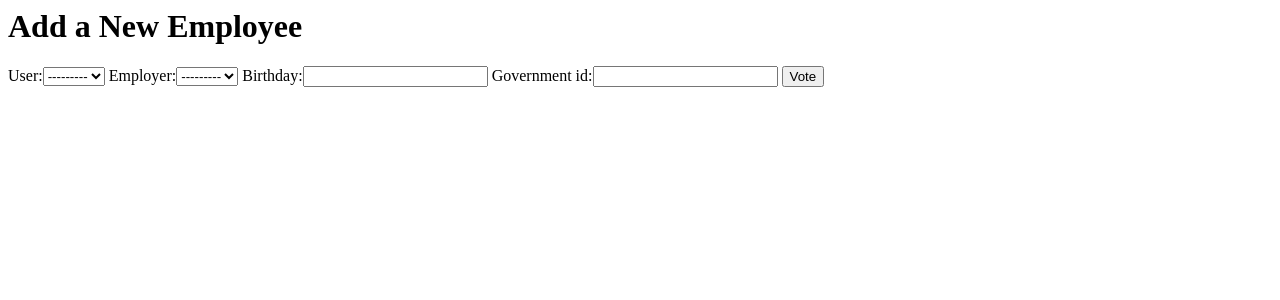
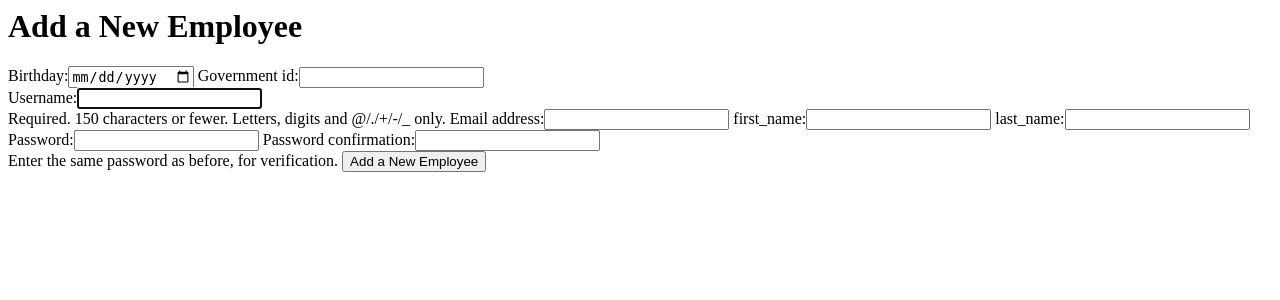
Before and after one commit to cocobango/babi, a Django app: page /reports/user_management/add_employee in a window 1280 px wide. Shown: the top 300 px of the page. Run offline with Django 3.2, Linux system fonts and the light colour scheme; data that the repository does not hold is empty.

Commit message:
added .gitignore, removed pesky pyc files, add employee works, view users has basic function

```diff
--- a/wage_reports/reports/forms.py
+++ b/wage_reports/reports/forms.py
@@ -1,11 +1,23 @@
-from django.forms import ModelForm, Textarea
+from django import forms
+from django.forms import ModelForm, Textarea , EmailField , CharField
 from reports.models import Monthly_employee_data , Employee
 from django.utils.translation import ugettext_lazy as _
 
+from django.contrib.auth.models import User
+from django.contrib.auth.forms import UserCreationForm
+
+
+class Html5DateInput(forms.DateInput):
+    input_type = 'date'
+
+
 class EmployeeForm(ModelForm):
     class Meta:
+        widgets = {
+            'birthday': Html5DateInput()
+        }
         model = Employee
-        fields = '__all__'
+        fields = fields = ['birthday' , 'government_id']
         labels = {
             # 'name': _('Writer'),
         }
@@ -18,7 +30,29 @@ class EmployeeForm(ModelForm):
             # },
         }
 
+
+
+
 class EmployeeMonthlyEntryForm(ModelForm):
     class Meta:
         model = Monthly_employee_data
         fields = '__all__'
+
+
+class UserCreateForm(UserCreationForm):
+    email = EmailField(label=_("Email address"), required=True)
+    first_name = CharField(label=_("first_name"), required=True,)
+    last_name = CharField(label=_("last_name"), required=True)
+
+    class Meta:
+        model = User
+        fields = ("username", "email", "first_name" , "last_name" , "password1", "password2")
+
+    def save(self, commit=True):
+        user = super(UserCreateForm, self).save(commit=False)
+        user.email = self.cleaned_data["email"]
+        user.first_name = self.cleaned_data["first_name"]
+        user.last_name = self.cleaned_data["last_name"]
+        if commit:
+            user.save()
+        return user
--- a/wage_reports/reports/templates/reports/employee/add_employee.html
+++ b/wage_reports/reports/templates/reports/employee/add_employee.html
@@ -5,5 +5,7 @@
 <form action="{% url 'reports:add_employee' %}" method="post">
     {% csrf_token %}
     {{ form }}
-    <input type="submit" value="Vote" />
+    <br>
+    {{ form_registration }}
+    <input type="submit" value="Add a New Employee" />
 </form>
--- a/wage_reports/reports/templates/reports/employee/monthly_entry.html
+++ b/wage_reports/reports/templates/reports/employee/monthly_entry.html
@@ -2,7 +2,7 @@
 
 {% if error_message %}<p><strong>{{ error_message }}</strong></p>{% endif %}
 
-<form action="{% url 'reports:enter_employee_monthly_data' %}" method="post">
+<form action="{% url 'reports:edit_specific_entry' %}" method="post">
     {% csrf_token %}
     {{ form }}
     <input type="submit" value="Vote" />
--- a/wage_reports/reports/urls.py
+++ b/wage_reports/reports/urls.py
@@ -24,4 +24,5 @@ urlpatterns = [
     url(r'^current_month/show_entrees$', views.show_entrees, name='show_entrees'),
     url(r'^current_month/set_as_valid/(?P<entry_id>[0-9]+)$', views.set_as_valid, name='set_as_valid'),
     url(r'^current_month/edit_specific_entry/(?P<entry_id>[0-9]+)$', views.edit_specific_entry, name='edit_specific_entry'),
+    url(r'^current_month/edit_specific_entry$', views.edit_specific_entry, name='edit_specific_entry'),
 ]
--- a/wage_reports/reports/views.py
+++ b/wage_reports/reports/views.py
@@ -3,9 +3,9 @@ from django.shortcuts import get_object_or_404, render
 from django.http import HttpResponseRedirect, HttpResponse
 from django.core.urlresolvers import reverse
 from django.contrib.auth import authenticate, login
-from django.contrib.auth.forms import UserCreationForm
+# from django.contrib.auth.forms import
 
-from .forms import EmployeeForm , EmployeeMonthlyEntryForm
+from .forms import EmployeeForm , EmployeeMonthlyEntryForm , UserCreateForm
 from .models import Monthly_employee_data, Employee , Employer
 
 @login_required
@@ -13,8 +13,29 @@ def user_management(request):
     pass
 
 def add_employee(request):
-    return render(request, 'reports/employee/add_employee.html' , { 'form' : EmployeeForm })
+    if request.method == 'POST':
+        form_registration = UserCreateForm(request.POST)
 
+        if form_registration.is_valid():
+            new_user = form_registration.save()
+            form = EmployeeForm(request.POST)
+            if form.is_valid():
+                employee_form_data = form.save(commit=False)
+                employer = Employer.objects.get(user=request.user)
+                new_employee = Employee(user=new_user , employer=employer , birthday=employee_form_data.birthday , government_id=employee_form_data.government_id)
+                new_employee.save()
+                return HttpResponseRedirect(reverse('my_login:messages' , args=('user added successfuly',)))
+            else:
+                return HttpResponseRedirect(reverse('my_login:messages' , args=('user was not added, user data was not valid',)))
+        else:
+            return HttpResponseRedirect(reverse('my_login:messages' , args=('user was not added, employee data was not valid',)))
+
+    else:
+        form_registration = UserCreateForm()
+        form = EmployeeForm();
+    return render(request, 'reports/employee/add_employee.html' , { 'form' : EmployeeForm , 'form_registration' : form_registration })
+
+@login_required
 def view_all_employees(request):
     Employer_obj = Employer.objects.get(user=request.user)
     employees = Employee.objects.filter(employer=Employer_obj)
@@ -48,10 +69,6 @@ def set_as_valid(request):
     pass
 
 def edit_specific_entry(request):
-    pass
-
-
-def enter_employee_monthly_data(request):
     return render(request, 'reports/employee/monthly_entry.html' , { 'form' : EmployeeForm })
 
 
--- a/wage_reports/wage_reports/urls.py
+++ b/wage_reports/wage_reports/urls.py
@@ -20,7 +20,7 @@ from django.contrib.auth import views as auth_views
 urlpatterns = [
     url('^', include('django.contrib.auth.urls')),
     url(r'^$', auth_views.login),
-    url(r'^accounts/profile/$', 'reports.views.enter_employee_monthly_data'),
+    url(r'^accounts/profile/$', 'reports.views.edit_specific_entry'),
     url(r'^accounts/login/$', 'reports.views.redirect_to_login'),
     url(r'^my_login/', include('my_login.urls' , namespace='my_login')),
     url(r'^reports/', include('reports.urls' , namespace='reports') ),
```
Also changed, not shown: wage_reports/reports/templates/reports/employee/view_all_employees.html (+9 -0 lines), 1 other file.
